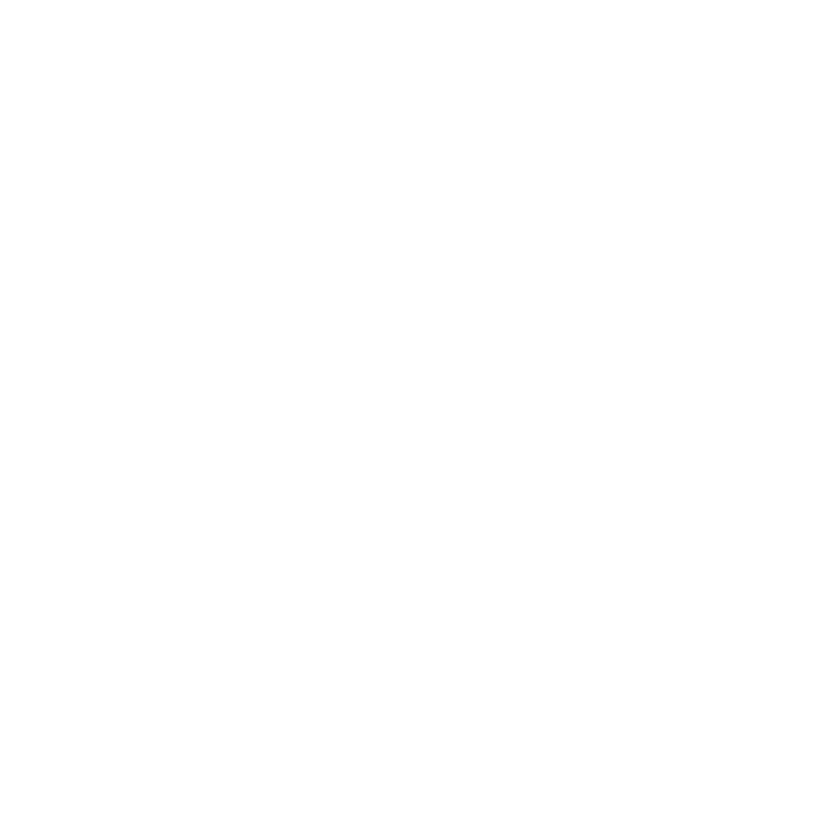
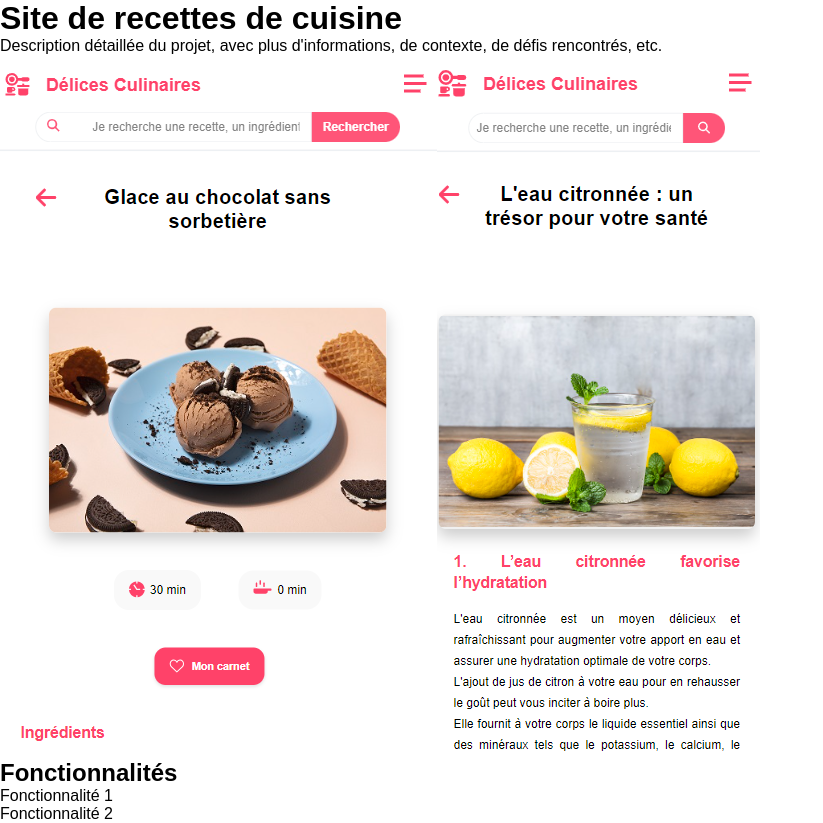
Before and after one commit to angelique31/portfolio-React, a React (Vite) app: page /project-detail/0 in a window 1280 px wide. Before the commit this address had no page. Shown: the whole page, without its empty margins (0-823 px from the left). Before the commit the page ends 800 px from the top, so only its background shows below. Built offline with nearby package versions, Linux system fonts and the light colour scheme.

Commit message:
add ProjectDetailsPage

```diff
--- a/src/App.jsx
+++ b/src/App.jsx
@@ -1,6 +1,8 @@
 import { BrowserRouter, Routes, Route } from "react-router-dom";
 import GlobalStyles from "./assets/Styles/GlobalStyle";
 import HomePage from "./pages/HomePage/HomePage";
+
+import ProjectsDetailPage from "./pages/ProjectsDetailPage/ProjectsDetailPage";
 
 const App = () => {
   return (
@@ -9,7 +11,10 @@ const App = () => {
       <BrowserRouter>
         <Routes>
           <Route path="/" element={<HomePage />} />
-
+          <Route
+            path="/project-detail/:projectId"
+            element={<ProjectsDetailPage />}
+          />
           {/* <Route path="*" element={<NotFoundPage />} /> */}
         </Routes>
       </BrowserRouter>
--- a/src/components/Datas/projectsData.js
+++ b/src/components/Datas/projectsData.js
@@ -3,11 +3,7 @@ const projectsData = [
     title: "Site de recettes de cuisine",
     description:
       "Projet personnel développé en React, ce site présente une variété de recettes de cuisine.",
-    images: [
-      "/assets/delices_culinaires/delice_culinaire_accueil.png",
-      "/assets/delices_culinaires/delice_culinaire_recette.png",
-      "/assets/delices_culinaires/delice culinaire_exemple.png",
-    ],
+    images: ["/assets/delices_culinaires/delice_culinaire_accueil.png"],
     technologies: ["HTML", "CSS", "React"],
     projectLink: "https://interface-phi.vercel.app/",
   },
@@ -15,10 +11,7 @@ const projectsData = [
     title: "Page d'accueil Météo France",
     description:
       "Réplique de la page d'accueil de Météo France réalisée uniquement avec HTML et CSS.",
-    images: [
-      "/assets/clone_meteoFrance/meteoFrance_desktop.png",
-      "/assets/clone_meteoFrance/meteoFrance_mobile.png",
-    ],
+    images: ["/assets/clone_meteoFrance/meteoFrance_desktop.png"],
     technologies: ["HTML", "CSS"],
     projectLink: "https://angelique31.github.io/clone-site-meteoFrance/",
   },
--- /dev/null
+++ b/src/components/Datas/projectsDataDetail.js
@@ -0,0 +1,26 @@
+const projectsDataDetail = [
+  {
+    title: "Site de recettes de cuisine",
+    longDescription:
+      "Description détaillée du projet, avec plus d'informations, de contexte, de défis rencontrés, etc.",
+    additionalImages: [
+      "/assets/delices_culinaires/delice_culinaire_recette.png",
+      "/assets/delices_culinaires/delice culinaire_exemple.png",
+    ],
+    features: [
+      "Fonctionnalité 1",
+      "Fonctionnalité 2",
+      // ... Liste détaillée des fonctionnalités du projet
+    ],
+    // ... Autres champs que vous voulez ajouter pour les détails
+  },
+  {
+    title: "Page d'accueil Météo France",
+    longDescription: "Description détaillée du projet Météo France...",
+    additionalImages: ["/assets/clone_meteoFrance/meteoFrance_mobile.png"],
+    features: ["Feature 1 for Météo France", "Feature 2 for Météo France"],
+    // ...
+  },
+];
+
+export default projectsDataDetail;
--- a/src/components/NavBar/NavBarColor/NavBarColor.jsx
+++ b/src/components/NavBar/NavBarColor/NavBarColor.jsx
@@ -8,7 +8,7 @@ import NavLinks from "../../NavLinks/NavLinks";
 import LanguageSelector from "../../LangageSelector/LangageSelector";
 import PropTypes from "prop-types";
 
-const NavBarColor = ({ isScrolled, onAboutClick }) => {
+const NavBarColor = ({ isScrolled, isMobile, onAboutClick }) => {
   const [isOpen, setIsOpen] = useState(false);
 
   useEffect(() => {
@@ -23,7 +23,11 @@ const NavBarColor = ({ isScrolled, onAboutClick }) => {
   }, [isOpen]);
 
   return (
-    <NavBarStyled className={isScrolled ? "scrolled" : ""}>
+    <NavBarStyled
+      className={isScrolled ? "scrolled" : ""}
+      isScrolled={isScrolled}
+      isMobile={isMobile}
+    >
       <MenuHamburger onClick={() => setIsOpen(!isOpen)} isOpen={isOpen} />
       {/* <Overlay $isOpen={isOpen} onClick={() => setIsOpen(false)} /> */}
       <Overlay $isOpen={isOpen} onClick={() => setIsOpen(false)} />
--- a/src/components/NavBar/NavBarColor/NavBarColor.styled.js
+++ b/src/components/NavBar/NavBarColor/NavBarColor.styled.js
@@ -18,8 +18,7 @@ export const NavBarStyled = styled.nav`
     height: 50px;
   }
   @media (max-width: 1010px) {
-    position: relative;
+    position: fixed;
     background: rgb(78, 76, 76);
-    transition: none;
   }
 `;
--- a/src/components/NavBar/NavTitle/NavTitle.styled.js
+++ b/src/components/NavBar/NavTitle/NavTitle.styled.js
@@ -5,6 +5,7 @@ export const StyledNavTitle = styled.h1`
   font-family: "Poppins", sans-serif;
   padding-bottom: 20px;
   font-size: ${(props) => (props.isScrolled ? "1.2rem" : "1.5rem")};
+  visibility: visible;
   span {
     color: #ffb957;
   }
@@ -14,5 +15,6 @@ export const StyledNavTitle = styled.h1`
   @media (max-width: 1009px) {
     margin: auto;
     text-align: center;
+    visibility: ${(props) => (props.isScrolled ? "hidden" : "visible")};
   }
 `;
--- a/src/components/NavBar/ScrollAwareNavBar/ScrollAwareNavBar.jsx
+++ b/src/components/NavBar/ScrollAwareNavBar/ScrollAwareNavBar.jsx
@@ -1,7 +1,7 @@
 // import { useState, useEffect } from "react";
 // import NavBar from "../NavBarColor/NavBarColor";
 
-// const ScrollAwareNavBar = () => {
+// const ScrollAwareNavBar = ({ onAboutClick }) => {
 //   const [scrolled, setScrolled] = useState(false);
 
 //   useEffect(() => {
@@ -15,7 +15,7 @@
 //     };
 //   }, []);
 
-//   return <NavBar isScrolled={scrolled} />;
+//   return <NavBar isScrolled={scrolled} onAboutClick={onAboutClick} />;
 // };
 
 // export default ScrollAwareNavBar;
@@ -25,6 +25,7 @@ import NavBar from "../NavBarColor/NavBarColor";
 
 const ScrollAwareNavBar = ({ onAboutClick }) => {
   const [scrolled, setScrolled] = useState(false);
+  const [isMobile, setIsMobile] = useState(window.innerWidth <= 1009);
 
   useEffect(() => {
     const handleScroll = () => {
@@ -32,12 +33,26 @@ const ScrollAwareNavBar = ({ onAboutClick }) => {
     };
 
     window.addEventListener("scroll", handleScroll);
+
+    const handleResize = () => {
+      setIsMobile(window.innerWidth <= 1009);
+    };
+
+    window.addEventListener("resize", handleResize);
+
     return () => {
       window.removeEventListener("scroll", handleScroll);
+      window.removeEventListener("resize", handleResize);
     };
   }, []);
 
-  return <NavBar isScrolled={scrolled} onAboutClick={onAboutClick} />;
+  return (
+    <NavBar
+      isScrolled={scrolled}
+      isMobile={isMobile}
+      onAboutClick={onAboutClick}
+    />
+  );
 };
 
 export default ScrollAwareNavBar;
--- a/src/components/NavLinks/NavLinks.styled.js
+++ b/src/components/NavLinks/NavLinks.styled.js
@@ -76,11 +76,11 @@ export const StyledNavItem = styled.li`
     }
   `}
 
-  @media (max-width: 1010px) {
-    &.intro-link {
-      display: block;
-    }
-  }
+  // @media (max-width: 1010px) {
+  //   &.intro-link {
+  //     display: block;
+  //   }
+  // }
 
     @media (max-width: 1009px) {
       border: none;
--- a/src/components/ProjectsSection/ProjectsSection.jsx
+++ b/src/components/ProjectsSection/ProjectsSection.jsx
@@ -18,7 +18,7 @@ import {
   ProjectTechnologies,
   ProjectTitle,
   ProjectDescription,
-  ProjectLink,
+  StyledLink,
 } from "./ProjectsSection.styled";
 
 const ProjectsSection = () => {
@@ -59,7 +59,9 @@ const ProjectsSection = () => {
                 <ProjectDescription>
                   {t(`project_${index}_description`)}
                 </ProjectDescription>
-                <ProjectLink>{t("projects_learn_more")}</ProjectLink>
+                <StyledLink to={`/project-detail/${index}`}>
+                  {t("projects_learn_more")}
+                </StyledLink>
               </ProjectInfoWrapper>
             </ProjectCard>
           ))}
--- a/src/components/ProjectsSection/ProjectsSection.styled.js
+++ b/src/components/ProjectsSection/ProjectsSection.styled.js
@@ -1,4 +1,5 @@
 import styled, { keyframes } from "styled-components";
+import { Link } from "react-router-dom";
 
 const fadeInTitle = keyframes`
   0% {
@@ -113,7 +114,7 @@ export const ProjectDescription = styled.p`
   font-size: 0.8rem;
 `;
 
-export const ProjectLink = styled.a`
+export const StyledLink = styled(Link)`
   display: inline-block;
   margin-top: 1em;
   padding: 0.5em 1em;
--- /dev/null
+++ b/src/pages/ProjectsDetailPage/ProjectsDetailPage.jsx
@@ -0,0 +1,40 @@
+import { useParams } from "react-router-dom";
+import projectsDataDetail from "../../components/Datas/projectsDataDetail";
+
+const ProjectsDetailPage = () => {
+  const { projectId } = useParams();
+
+  // Si projectId est un index :
+  const projectDetail = projectsDataDetail[projectId];
+
+  // Assurez-vous que le projet est valide
+  if (!projectDetail) return <div>Projet non trouvé</div>;
+
+  return (
+    <div>
+      <h1>{projectDetail.title}</h1>
+      <p>{projectDetail.longDescription}</p>
+
+      <div>
+        {projectDetail.additionalImages.map((image, index) => (
+          <img
+            key={index}
+            src={image}
+            alt={`${projectDetail.title} - Image ${index + 1}`}
+          />
+        ))}
+      </div>
+
+      <h2>Fonctionnalités</h2>
+      <ul>
+        {projectDetail.features.map((feature, index) => (
+          <li key={index}>{feature}</li>
+        ))}
+      </ul>
+
+      {/* Ajoutez d'autres sections ou détails que vous souhaitez afficher ici */}
+    </div>
+  );
+};
+
+export default ProjectsDetailPage;
```
Also changed, not shown: src/pages/ProjectsDetailPage/ProjectsDetailPage.styled.js (added).
